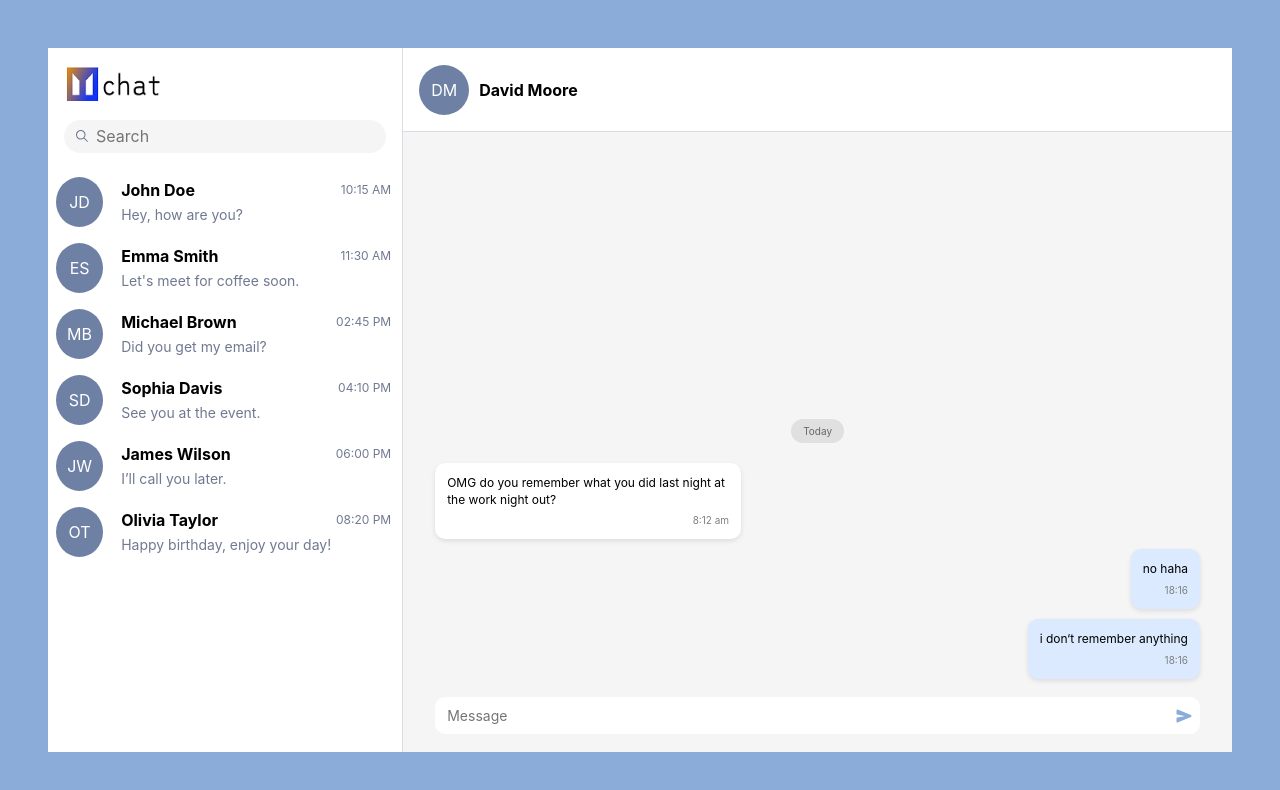
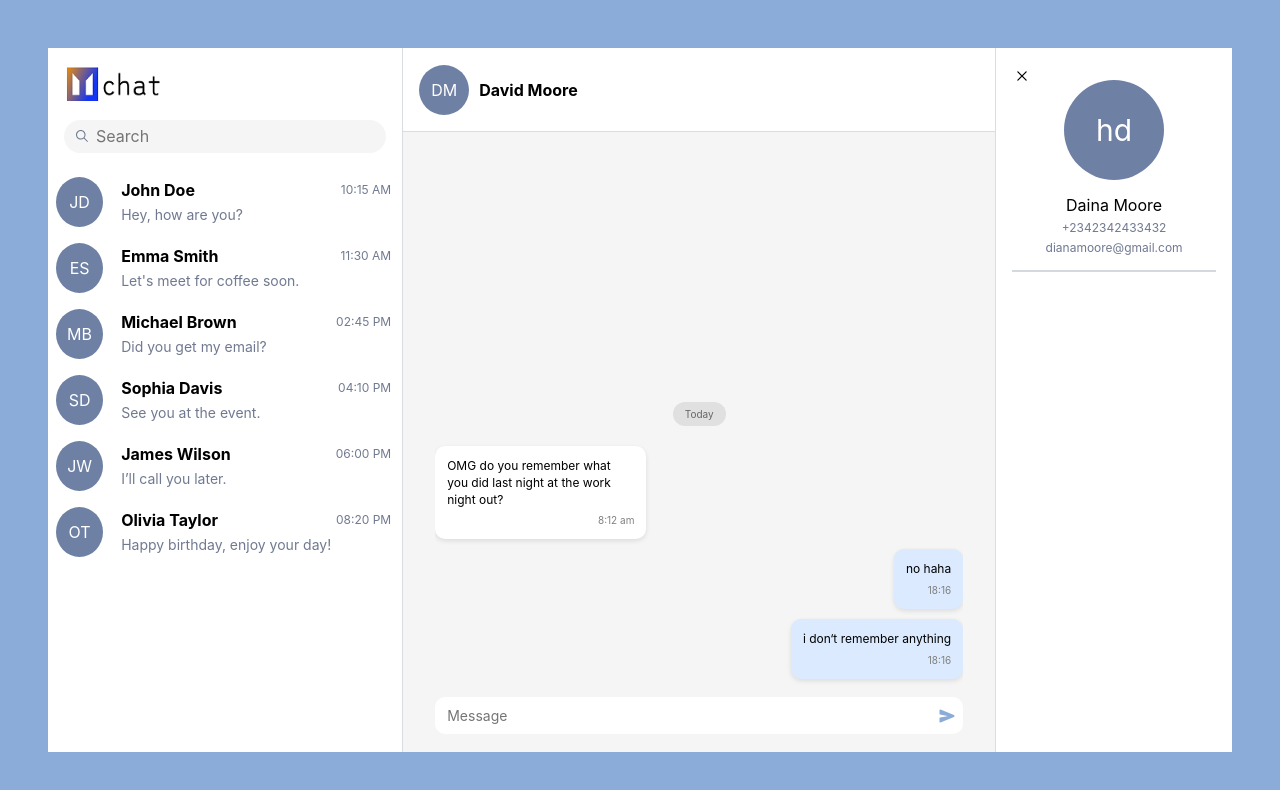
Before and after one commit to SatyamSingh432/team-pumpkin, a React (Vite) app: page / in a window 1280 px wide. Shown: the top 790 px of the page. Built offline with nearby package versions, Linux system fonts and the light colour scheme.

Commit message:
feat: Profile View

```diff
--- /dev/null
+++ b/src/Layouts/ProfileView.jsx
@@ -0,0 +1,18 @@
+import { RxCross2 } from "react-icons/rx";
+import "../styles/ProfileView.css";
+const ProfileView = () => {
+  return (
+    <div className="profile-view-container">
+      <RxCross2 className="cross-icon" />
+      <div className="profile-view-icon">hd</div>
+      <div className="profile-view-info">
+        <div className="profile-view-name">Daina Moore</div>
+        <div className="profile-view-no">+2342342433432</div>
+        <div className="profile-view-email">dianamoore@gmail.com</div>
+      </div>
+      <hr className="line" />
+    </div>
+  );
+};
+
+export default ProfileView;
--- a/src/pages/ChatPage.jsx
+++ b/src/pages/ChatPage.jsx
@@ -1,5 +1,6 @@
 import SideBar from "../Layouts/SideBar";
 import ChatSection from "../Layouts/ChatSection";
+import ProfileView from "../Layouts/ProfileView";
 
 import "../styles/ChatPage.css";
 const ChatPage = () => {
@@ -8,6 +9,7 @@ const ChatPage = () => {
       <div className="chat-page-child-container">
         <SideBar />
         <ChatSection />
+        <ProfileView />
       </div>
     </div>
   );
--- a/src/styles/ChatSection.css
+++ b/src/styles/ChatSection.css
@@ -8,7 +8,7 @@
 }
 
 .chat-sec-container {
-  width: 70%;
+  flex: 1;
   height: 100%;
 }
 
@@ -66,10 +66,12 @@
 }
 
 .chat-container {
+  flex: 1;
   display: flex;
   flex-direction: column;
   align-items: center;
-  justify-content: center;
+  justify-content: end;
+  overflow-x: scroll;
   /* padding: 20px; */
 }
 
--- /dev/null
+++ b/src/styles/ProfileView.css
@@ -0,0 +1,53 @@
+.profile-view-container {
+  width: 20%;
+  padding: 2rem 1rem;
+  display: flex;
+  flex-direction: column;
+  align-items: center;
+  gap: 15px;
+  border-left: 1px solid rgba(217, 220, 224, 1);
+  position: relative;
+}
+
+.profile-view-icon {
+  width: 100px;
+  height: 100px;
+  background-color: rgba(110, 128, 164, 1);
+  border-radius: 50%;
+  font-size: 30px;
+  display: flex;
+  justify-content: center;
+  align-items: center;
+  color: #ffffff;
+}
+
+.profile-view-info {
+  display: flex;
+  flex-direction: column;
+  align-items: center;
+  gap: 5px;
+}
+
+.cross-icon {
+  position: absolute;
+  top: 20px;
+  left: 18px;
+  font-size: 16px;
+  cursor: pointer;
+}
+
+.profile-view-no {
+  font-size: 12px;
+  color: rgba(112, 121, 145, 1);
+}
+
+.profile-view-email {
+  font-size: 12px;
+
+  color: rgba(112, 121, 145, 1);
+}
+
+.line {
+  border: 1px solid rgba(112, 121, 145, 0.285);
+  width: 100%;
+}
--- a/src/styles/SideBar.css
+++ b/src/styles/SideBar.css
@@ -2,7 +2,7 @@
   width: 30%;
   height: 100%;
   border-right: 1px solid rgba(217, 220, 224, 1);
-  min-width: 280px;
+  min-width: 20px;
 }
 
 .sidebar-input-container {
@@ -48,5 +48,5 @@
 
 .sidebar-second-container {
   width: 100%;
-  overflow: hidden;
+  overflow-x: scroll;
 }
```
